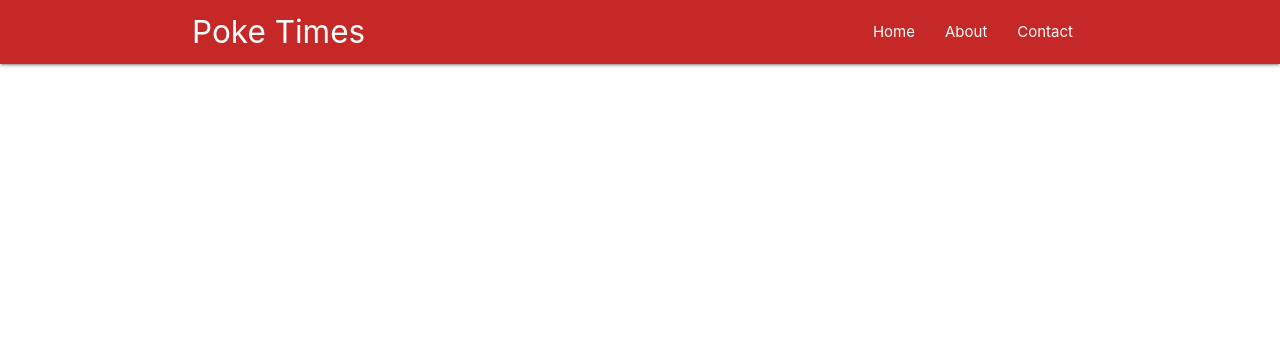
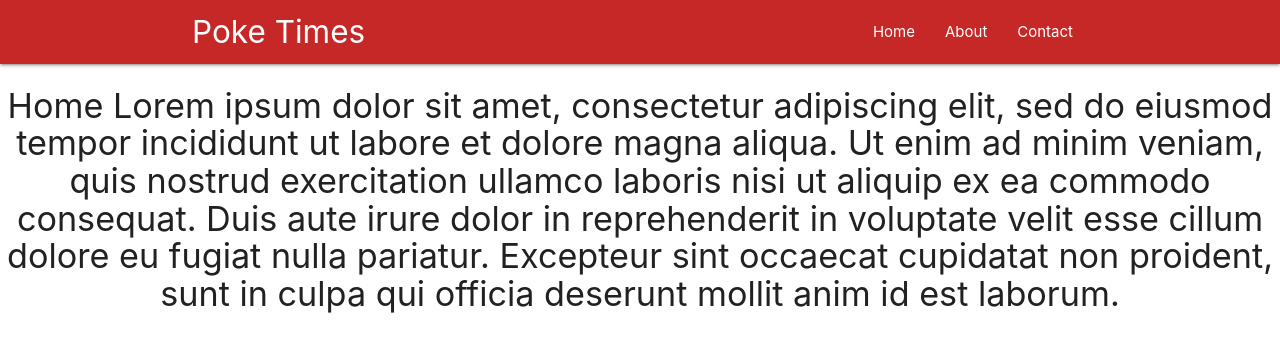
Before and after one commit to krishnamrg/react-learning, a React (Create React App) app in the folder poketimes/: page / in a window 1280 px wide. Shown: the top 352 px of the page. Built offline with nearby package versions, Linux system fonts and the light colour scheme.

Commit message:
added exact attribute to router tag to mitigate the path issue

```diff
--- a/poketimes/src/App.js
+++ b/poketimes/src/App.js
@@ -11,7 +11,7 @@
       <BrowserRouter>
         <div className="App">
           <Navbar />
-          <Route path="/home" component={Home} />
+          <Route exact path="/" component={Home} />
           <Route path="/about" component={About} />
           <Route path="/contact" component={Contact} />
         </div>
--- a/poketimes/src/components/Navbar.js
+++ b/poketimes/src/components/Navbar.js
@@ -6,7 +6,7 @@
       <div className="container">
         <a className="brand-logo">Poke Times</a>
         <ul className="right">
-          <li><a href="/home">Home</a></li>
+          <li><a href="/">Home</a></li>
           <li><a href="/about">About</a></li>
           <li><a href="/contact">Contact</a></li>
         </ul>
```
